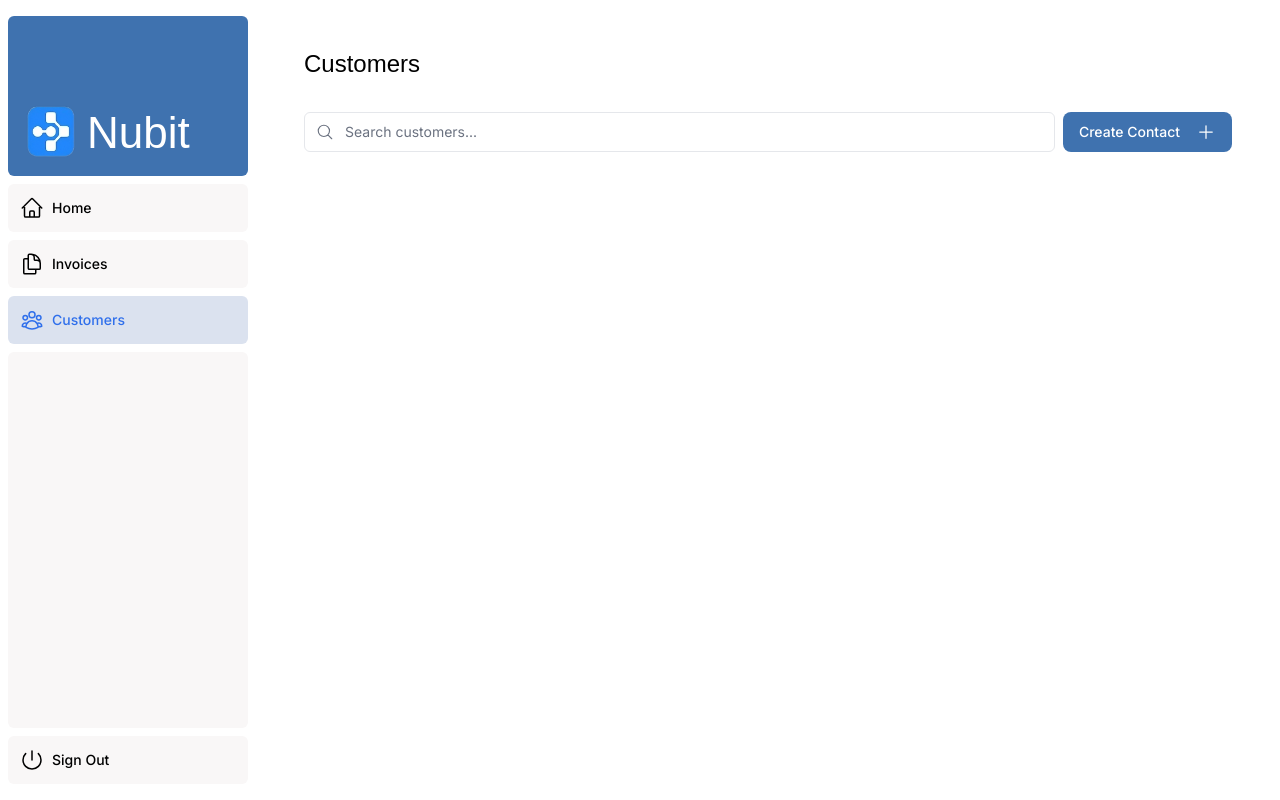
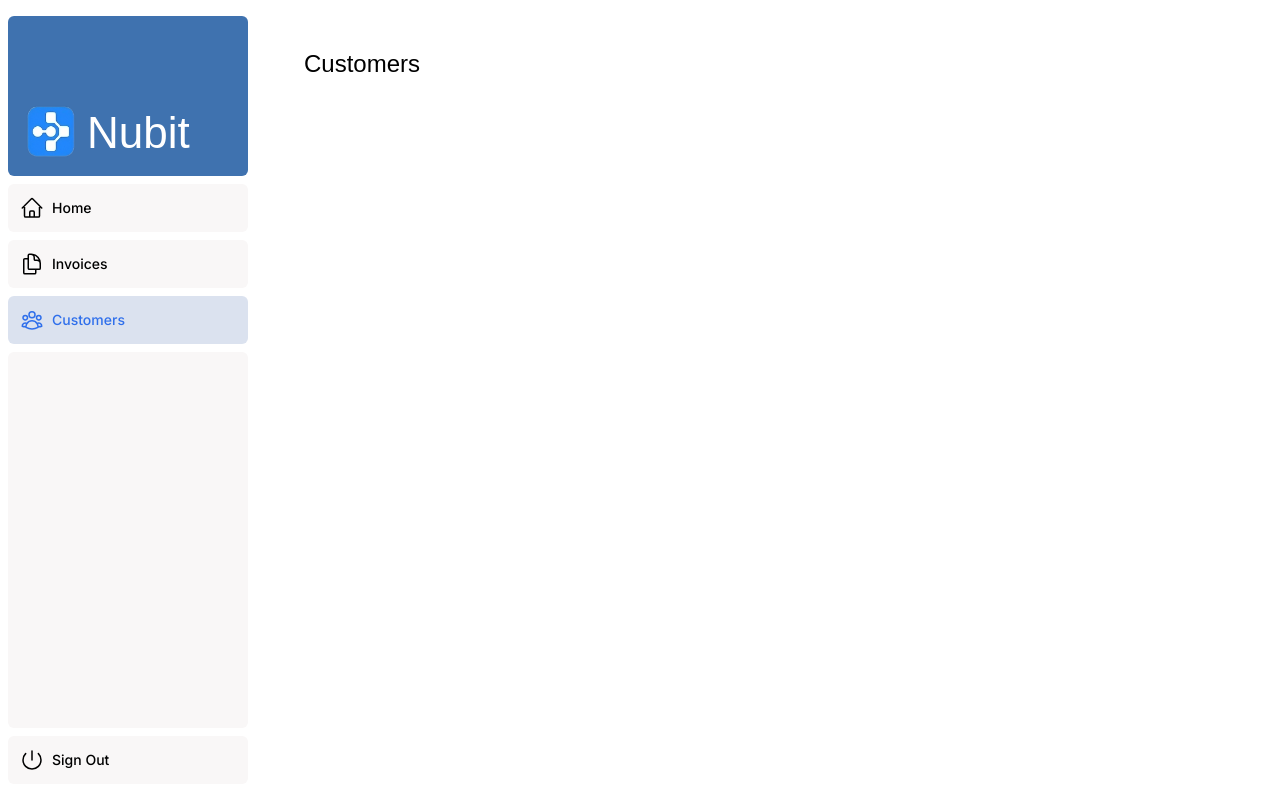
Before and after one commit to luthfibg/nubit, a Next.js app: page /dashboard/customers in a window 1280 px wide. Built offline with nearby package versions, Linux system fonts and the light colour scheme; a web font is replaced by a local one.

Commit message:
#15.1 try yo comment search tag in customers page

```diff
--- a/app/dashboard/customers/page.tsx
+++ b/app/dashboard/customers/page.tsx
@@ -13,8 +13,8 @@ export default async function Page() {
         <h1 className={`${lusitana.className} text-2xl`}>Customers</h1>
       </div>
       <div className="mt-4 flex items-center justify-between gap-2 md:mt-8">
-        <Search placeholder="Search customers..." />
-        <CreateContact />
+        {/* <Search placeholder="Search customers..." />
+        <CreateContact /> */}
       </div>
       {/*  <Suspense key={query + currentPage} fallback={<InvoicesTableSkeleton />}>
         <Table query={query} currentPage={currentPage} />
--- a/app/page.tsx
+++ b/app/page.tsx
@@ -14,7 +14,7 @@ export default function Page() {
       <div className="mt-4 flex grow flex-col gap-4 md:flex-row">
         <div className="flex flex-col justify-center gap-6 rounded-lg bg-magnetic-100 px-6 py-10 md:w-2/5 md:px-20">
         <div
-          className={styles.shape}        />
+          className={styles.shape} />
           <p className={`text-xl text-gray-800 md:text-3xl md:leading-normal ${lusitana.className} antialiased`}>
             <strong>Welcome to Nubit.</strong> An Integrated Internal {' '}
             <a href="https://nextjs.org/learn/" className="text-magnetic-500">
```
